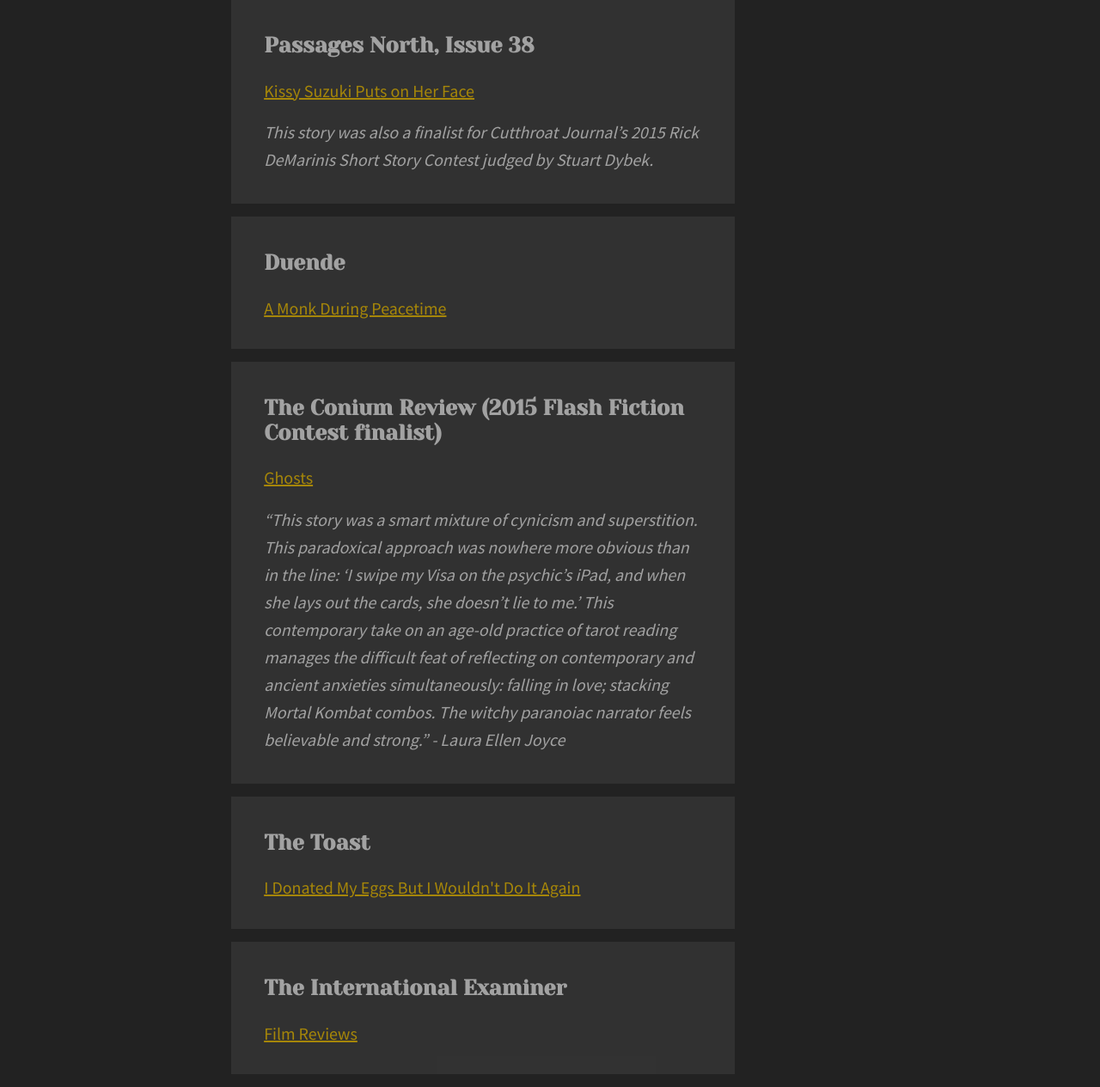
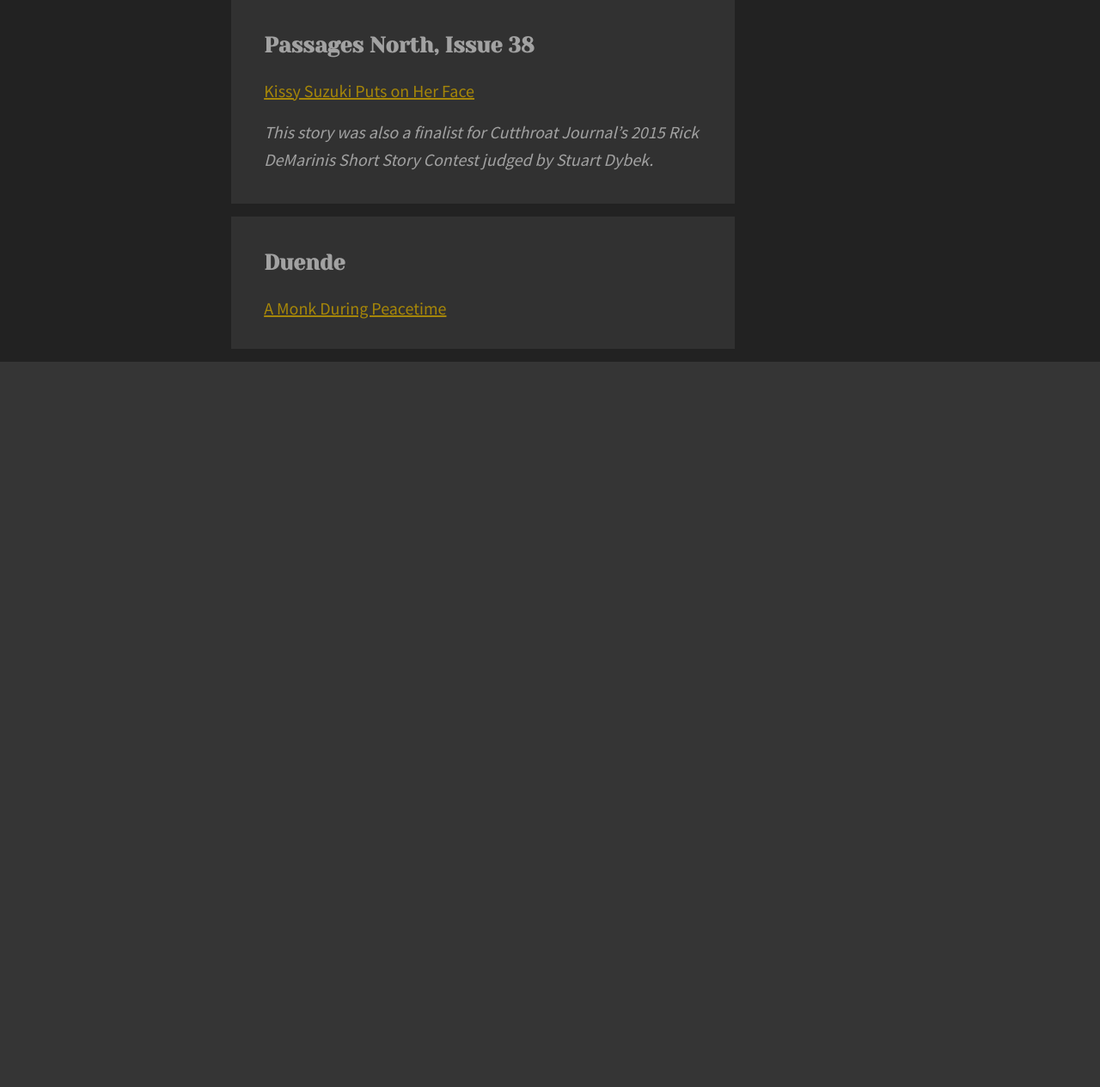
Before and after one commit to arilaurel/arilaurel.github.io, a web app: file docs/writing.html in a window 1280 px wide. Shown: the part 819-2084 px from the top of the page at 86% size. After the commit the page ends 1240 px from the top, so only its background shows below. Run offline with its HTML, style and script files only (its server is not run), Linux system fonts and the light colour scheme; some libraries are stand-ins or nearby versions.

Commit message:
Update site

```diff
--- a/docs/index.html
+++ b/docs/index.html
@@ -28,7 +28,7 @@
                                 <p class="intro oswald">Ari Laurel is a fiction writer in Seattle who writes about decolonial futures, climate, and the Pacific Northwest. She primarily draws from her experience as a racial justice community organizer in Missoula and a labor organizer in Seattle. Her stories are politically motivated, reflecting a strong current of international solidarity, food sovereignty, land return, and ecological restoration. She is a 2025 PLAYA artist in residence, a 2024 Seattle Public Library writer in residence, and has been awarded residencies and fellowships from Fernland Studios, the Mineral School, and Hugo House.</p>
                                 <p class="intro oswald">
                                     Her work has appeared in
-                                    <i>Ninth Letter, Passages North, Blue Mesa Review, The Conium Review, The Toast, Duende,</i>
+                                    <i>Ninth Letter, Passages North, Blue Mesa Review,</i>
                                     and more. Her short story “Farewell Address to the Last Mango in the Pacific Northwest” won first place in
                                     <i>Blue Mesa Review’s</i>
                                     2021 Summer Fiction contest. This story is currently part of a larger project.
--- a/docs/writing.html
+++ b/docs/writing.html
@@ -59,27 +59,6 @@
                                             <p class="cardInfo"></p>
                                         </div>
                                     </div>
-                                    <div class="card">
-                                        <div class="pure-u-11-12 writingMargin">
-                                            <h3 class="cardTitle">The Conium Review (2015 Flash Fiction Contest finalist)</h3>
-                                            <a class="journalLink" href="http://coniumreview.com/blog/ghosts/">Ghosts</a>
-                                            <p class="cardInfo">“This story was a smart mixture of cynicism and superstition. This paradoxical approach was nowhere more obvious than in the line: ‘I swipe my Visa on the psychic’s iPad, and when she lays out the cards, she doesn’t lie to me.’ This contemporary take on an age-old practice of tarot reading manages the difficult feat of reflecting on contemporary and ancient anxieties simultaneously: falling in love; stacking Mortal Kombat combos. The witchy paranoiac narrator feels believable and strong.” - Laura Ellen Joyce</p>
-                                        </div>
-                                    </div>
-                                    <div class="card">
-                                        <div class="pure-u-11-12 writingMargin">
-                                            <h3 class="cardTitle">The Toast</h3>
-                                            <a class="journalLink" href="https://the-toast.net/2015/03/04/donated-eggs-wouldnt-again/">I Donated My Eggs But I Wouldn't Do It Again</a>
-                                            <p class="cardInfo"></p>
-                                        </div>
-                                    </div>
-                                    <div class="card">
-                                        <div class="pure-u-11-12 writingMargin">
-                                            <h3 class="cardTitle">The International Examiner</h3>
-                                            <a class="journalLink" href="https://iexaminer.org/author/ari-laurel/">Film Reviews</a>
-                                            <p class="cardInfo"></p>
-                                        </div>
-                                    </div>
                                 </div>
                             </div>
                         </div>
--- a/src/pug/pages/index.pug
+++ b/src/pug/pages/index.pug
@@ -26,8 +26,7 @@
               | and has been awarded residencies and fellowships from Fernland Studios, the Mineral School, and Hugo House.
             p.intro.oswald
               | Her work has appeared in
-              i Ninth Letter, Passages North, Blue Mesa Review, The Conium Review, The Toast, Duende,
-              | and more.
-              | Her short story “Farewell Address to the Last Mango in the Pacific Northwest” won first place in
+              i Ninth Letter, Passages North, Blue Mesa Review,
+              | and more. Her short story “Farewell Address to the Last Mango in the Pacific Northwest” won first place in
               i Blue Mesa Review’s
               | 2021 Summer Fiction contest. This story is currently part of a larger project.
```
Also changed, not shown: content/writing.json (+0 -18 lines).
